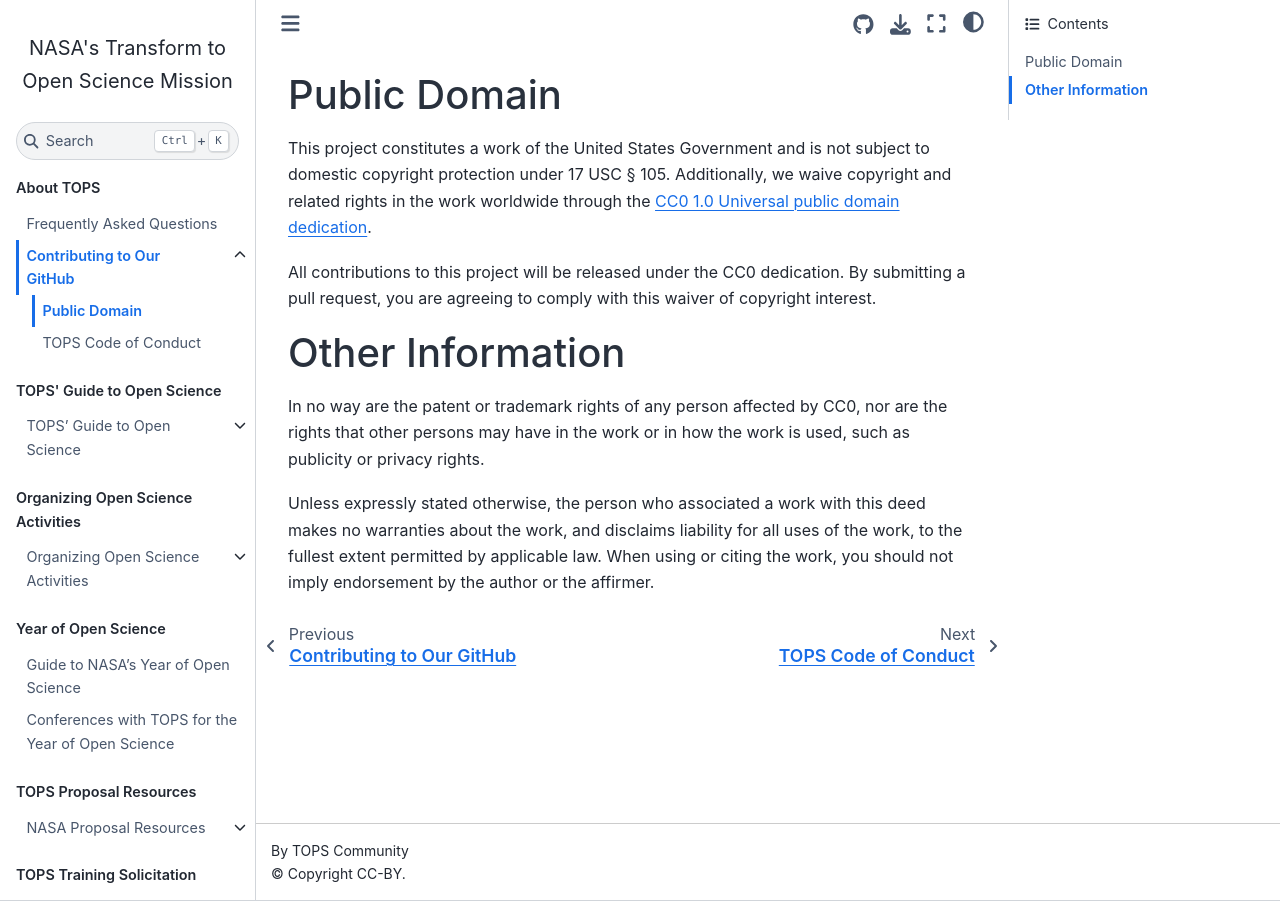
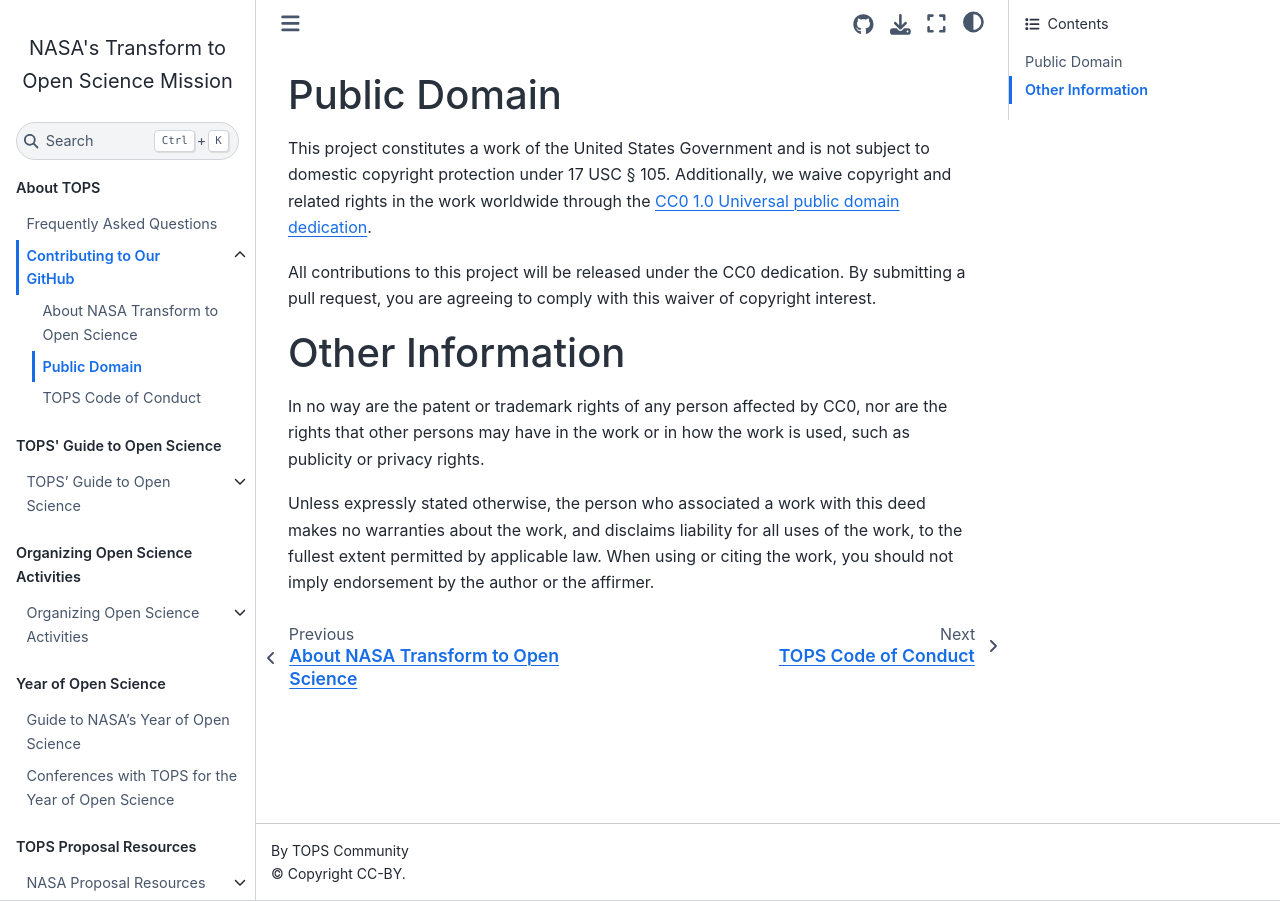
Before and after one commit to nasa/Transform-to-Open-Science-Book, a Jupyter Book: the page built from About/LICENSE.md, in a window 1280 px wide. Built offline with Jupyter Book 1.0.4 settings and Sphinx 7.4.7 and the Sphinx Book theme 1.1.4, drawn with Linux system fonts in a browser that asks for light colours.

Commit message:
Update _toc.yml
Added announcements page

```diff
--- a/_toc.yml
+++ b/_toc.yml
@@ -6,6 +6,7 @@
   - file: About/tops_faq
   - file: About/CONTRIBUTING
     sections:
+    - file: About/About-Announcements
     - file: About/LICENSE
     - file: About/CODE_OF_CONDUCT
 - caption: TOPS' Guide to Open Science
```
